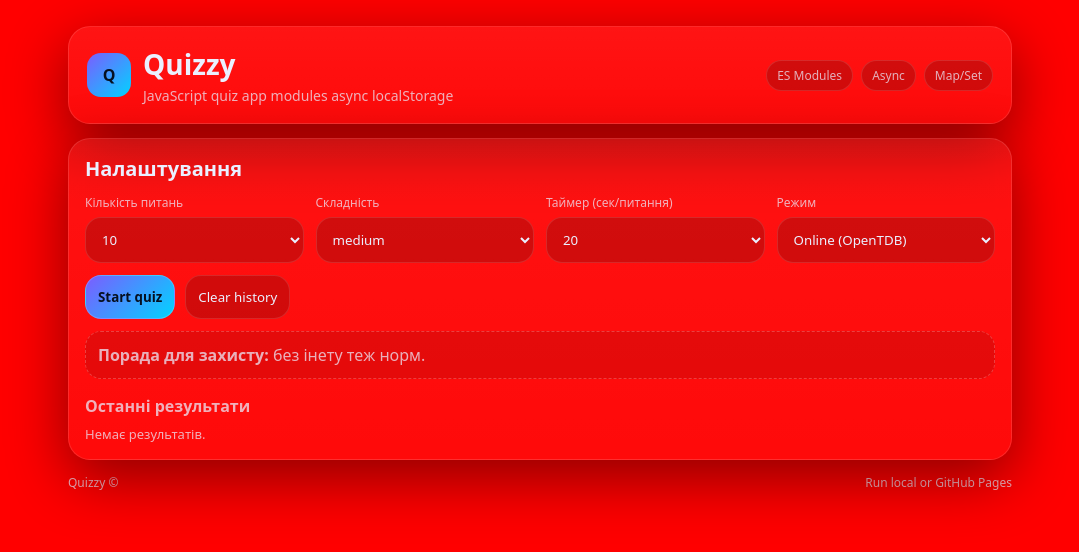
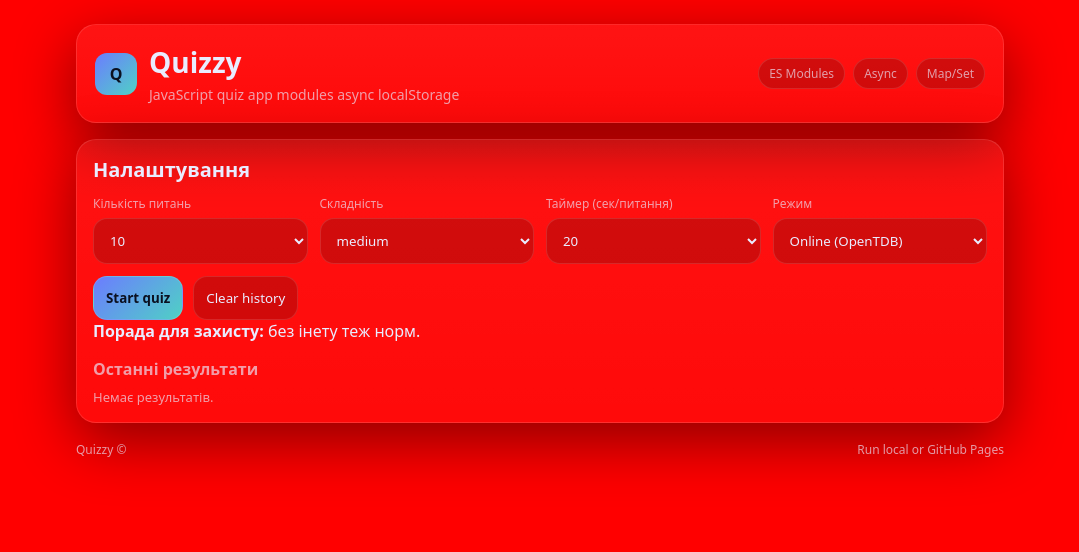
Before and after one commit to dvsqwx/Quizzy, a plain HTML site: page index.html in a window 1280 px wide. Shown: the whole page, without its empty margins (100-1179 px from the left). Drawn offline with Linux system fonts and the light colour scheme.

Commit message:
Update styles.css

```diff
--- a/styles.css
+++ b/styles.css
@@ -1,56 +1,93 @@
 body {
   background: red !important;
 }
-:root{
-  --bg1:#070a1a;
-  --bg2:#0b1230;
-  --card: rgba(255,255,255,.06);
-  --stroke: rgba(255,255,255,.12);
-  --text:#eaf0ff;
-  --muted: rgba(234,240,255,.72);
-  --accent:#7c5cff;
-  --accent2:#00d4ff;
-  --good:#19d38b;
-  --bad:#ff5c7a;
-  --shadow: 0 18px 60px rgba(0,0,0,.45);
+:root {
+  --bg1: #0f1226;
+  --bg2: #14183a;
+
+  --card: rgba(255, 255, 255, 0.06);
+  --stroke: rgba(255, 255, 255, 0.12);
+
+  --text: #e9ecff;
+  --muted: rgba(233, 236, 255, 0.65);
+
+  --accent: #6c7cff;
+  --accent2: #4fd1c5;
+
+  --good: #3ccf91;
+  --bad: #e57373;
+
+  --shadow: 0 18px 60px rgba(0, 0, 0, 0.45);
 }
 
-*{ box-sizing:border-box; font-family: ui-sans-serif, system-ui, -apple-system, Segoe UI, Roboto, Arial, sans-serif; }
-body{
-  margin:0; color:var(--text);
-  min-height:100vh;
+* {
+  box-sizing: border-box;
+  font-family: system-ui, -apple-system, Segoe UI, Roboto, Arial, sans-serif;
+}
+
+body {
+  margin: 0;
+  min-height: 100vh;
+  color: var(--text);
   background:
-    radial-gradient(1200px 600px at 15% 10%, rgba(124,92,255,.35), transparent 60%),
-    radial-gradient(1000px 600px at 85% 20%, rgba(0,212,255,.25), transparent 55%),
-    radial-gradient(900px 500px at 50% 95%, rgba(25,211,139,.18), transparent 55%),
+    radial-gradient(1200px 600px at 15% 10%, rgba(108,124,255,.25), transparent 60%),
+    radial-gradient(1000px 600px at 85% 20%, rgba(79,209,197,.20), transparent 55%),
     linear-gradient(180deg, var(--bg1), var(--bg2));
 }
 
-.app{ max-width: 980px; margin: 0 auto; padding: 26px 18px 40px; }
-
-.top{
-  display:flex; justify-content:space-between; align-items:center; gap:14px;
-  padding: 18px;
-  border: 1px solid var(--stroke);
-  background: linear-gradient(180deg, rgba(255,255,255,.08), rgba(255,255,255,.04));
-  border-radius: 22px;
-  box-shadow: var(--shadow);
-  backdrop-filter: blur(10px);
+.app {
+  max-width: 960px;
+  margin: 0 auto;
+  padding: 24px 16px 40px;
 }
 
-.brand{ display:flex; align-items:center; gap:12px; }
-.logo{
-  width: 44px; height: 44px; border-radius: 14px;
-  display:grid; place-items:center;
-  font-weight: 900;
+.top {
+  display: flex;
+  justify-content: space-between;
+  align-items: center;
+  gap: 14px;
+  padding: 18px;
+  border-radius: 20px;
+  background: linear-gradient(180deg, rgba(255,255,255,.08), rgba(255,255,255,.04));
+  border: 1px solid var(--stroke);
+  box-shadow: var(--shadow);
+}
+
+.brand {
+  display: flex;
+  align-items: center;
+  gap: 12px;
+}
+
+.logo {
+  width: 42px;
+  height: 42px;
+  border-radius: 12px;
+  display: grid;
+  place-items: center;
+  font-weight: 800;
   background: linear-gradient(135deg, var(--accent), var(--accent2));
-  color:#061021;
+  color: #0b1020;
 }
-h1{ margin:0; font-size: 28px; }
-.sub{ margin: 3px 0 0; color:var(--muted); font-size: 14px; }
 
-.chips{ display:flex; gap:8px; flex-wrap:wrap; }
-.chip{
+h1 {
+  margin: 0;
+  font-size: 28px;
+}
+
+.sub {
+  margin: 4px 0 0;
+  font-size: 14px;
+  color: var(--muted);
+}
+
+.chips {
+  display: flex;
+  gap: 8px;
+  flex-wrap: wrap;
+}
+
+.chip {
   font-size: 12px;
   padding: 6px 10px;
   border-radius: 999px;
@@ -59,193 +96,220 @@ h1{ margin:0; font-size: 28px; }
   color: var(--muted);
 }
 
-.card{
-  margin-top: 14px;
+.card {
+  margin-top: 16px;
+  padding: 16px;
+  border-radius: 20px;
+  background: linear-gradient(180deg, rgba(255,255,255,.07), rgba(255,255,255,.04));
   border: 1px solid var(--stroke);
-  border-radius: 22px;
-  background: linear-gradient(180deg, rgba(255,255,255,.07), rgba(255,255,255,.04));
   box-shadow: var(--shadow);
-  backdrop-filter: blur(10px);
-  padding: 16px;
 }
 
-.screen{ display:none; }
-.screen.active{ display:block; }
+.screen { display: none; }
+.screen.active { display: block; }
 
-.title{ margin:0 0 12px; font-size: 20px; }
-.subtitle{ margin: 16px 0 8px; font-size: 16px; color: var(--muted); }
+.title {
+  margin: 0 0 12px;
+  font-size: 20px;
+}
 
-.grid{
-  display:grid;
-  grid-template-columns: repeat(4, minmax(0, 1fr));
+.subtitle {
+  margin: 16px 0 8px;
+  font-size: 16px;
+  color: var(--muted);
+}
+
+.grid {
+  display: grid;
+  grid-template-columns: repeat(auto-fit, minmax(180px, 1fr));
   gap: 12px;
 }
-@media (max-width: 980px){ .grid{ grid-template-columns: repeat(2, 1fr); } }
-@media (max-width: 520px){ .grid{ grid-template-columns: 1fr; } }
 
-.field{ display:flex; flex-direction:column; gap:6px; }
-.field span{ color: var(--muted); font-size: 12px; }
+.field {
+  display: flex;
+  flex-direction: column;
+  gap: 6px;
+}
 
-input, select, button{
-  border-radius: 16px;
+.field span {
+  font-size: 12px;
+  color: var(--muted);
+}
+
+input, select, button {
+  padding: 12px;
+  border-radius: 14px;
   border: 1px solid var(--stroke);
   background: rgba(0,0,0,.18);
   color: var(--text);
-  padding: 12px 12px;
   outline: none;
 }
-select:focus, input:focus{
-  border-color: rgba(124,92,255,.6);
-  box-shadow: 0 0 0 4px rgba(124,92,255,.18);
+
+input:focus, select:focus {
+  border-color: var(--accent);
 }
 
-.row{ display:flex; gap:10px; align-items:center; margin-top: 12px; flex-wrap: wrap; }
+.row {
+  display: flex;
+  gap: 10px;
+  margin-top: 12px;
+  flex-wrap: wrap;
+}
 
-.btn{
-  cursor:pointer;
-  transition: transform .08s ease, filter .2s ease, background .2s ease, border-color .2s ease;
-  user-select:none;
+.btn {
+  cursor: pointer;
+  transition: background .2s ease, transform .1s ease;
 }
-.btn:active{ transform: translateY(1px); }
-.btn.small{ padding: 10px 10px; border-radius: 14px; }
 
-.btn.primary{
+.btn:active {
+  transform: translateY(1px);
+}
+
+.btn.primary {
   background: linear-gradient(135deg, var(--accent), var(--accent2));
-  border-color: rgba(255,255,255,.18);
-  color: #061021;
-  font-weight: 800;
+  color: #0b1020;
+  font-weight: 700;
 }
-.btn.primary:hover{ filter: brightness(1.05); }
 
-.btn.ghost:hover{
-  border-color: rgba(255,255,255,.22);
+.btn.ghost:hover {
   background: rgba(255,255,255,.06);
 }
 
-.note{
-  margin-top: 12px;
-  padding: 12px;
-  border-radius: 16px;
-  border: 1px dashed rgba(255,255,255,.22);
-  color: var(--muted);
-  background: rgba(0,0,0,.10);
+.history {
+  display: flex;
+  flex-direction: column;
+  gap: 8px;
 }
 
-.history{
-  display:flex;
-  flex-direction:column;
-  gap:8px;
-}
-.histItem{
+.histItem {
   padding: 10px 12px;
-  border-radius: 16px;
+  border-radius: 14px;
   border: 1px solid var(--stroke);
   background: rgba(0,0,0,.18);
-  display:flex;
-  justify-content:space-between;
-  gap:10px;
-  flex-wrap: wrap;
+  display: flex;
+  justify-content: space-between;
+  gap: 8px;
 }
-.kv{ color: var(--muted); font-size: 13px; }
 
-.quizTop{
-  display:flex;
-  justify-content:space-between;
-  align-items:center;
-  gap:12px;
+.kv {
+  font-size: 13px;
+  color: var(--muted);
 }
-.progressWrap{ flex:1; }
-.progressText{ color: var(--muted); font-size: 13px; margin-bottom: 6px; }
-.progressBar{
+
+.quizTop {
+  display: flex;
+  justify-content: space-between;
+  align-items: center;
+  gap: 12px;
+}
+
+.progressText {
+  font-size: 13px;
+  color: var(--muted);
+  margin-bottom: 6px;
+}
+
+.progressBar {
   height: 10px;
   border-radius: 999px;
+  background: rgba(0,0,0,.18);
   border: 1px solid var(--stroke);
-  background: rgba(0,0,0,.18);
-  overflow:hidden;
+  overflow: hidden;
 }
-.progressFill{
+
+.progressFill {
   height: 100%;
   width: 0%;
   background: linear-gradient(135deg, var(--accent), var(--accent2));
 }
 
-.rightInfo{ display:flex; gap:10px; align-items:center; }
-.timer{
-  min-width: 54px;
-  text-align:center;
-  padding: 10px 10px;
+.timer {
+  padding: 10px 12px;
+  border-radius: 14px;
+  border: 1px solid var(--stroke);
+  font-weight: 700;
+}
+
+.timer.danger {
+  color: var(--bad);
+  border-color: var(--bad);
+}
+
+.hidden { display: none; }
+.qCard {
+  margin-top: 12px;
+  padding: 14px;
   border-radius: 16px;
   border: 1px solid var(--stroke);
   background: rgba(0,0,0,.18);
-  font-weight: 800;
 }
-.timer.danger{ border-color: rgba(255,92,122,.45); color: #ffe7ea; }
-.hidden{ display:none; }
 
-.qCard{
+.category {
+  font-size: 12px;
+  color: var(--muted);
+  margin-bottom: 6px;
+}
+
+.question {
+  margin: 0;
+  font-size: 20px;
+}
+
+.answers {
   margin-top: 12px;
-  padding: 14px;
-  border-radius: 18px;
+  display: grid;
+  grid-template-columns: repeat(auto-fit, minmax(220px, 1fr));
+  gap: 10px;
+}
+
+.answer {
+  padding: 12px;
+  border-radius: 16px;
   border: 1px solid var(--stroke);
   background: rgba(0,0,0,.18);
+  cursor: pointer;
 }
-.category{
-  color: var(--muted);
-  font-size: 12px;
-  margin-bottom: 6px;
+
+.answer:hover {
+  background: rgba(255,255,255,.05);
 }
-.question{ margin:0; font-size: 20px; line-height: 1.25; }
 
-.answers{
-  margin-top: 12px;
-  display:grid;
-  grid-template-columns: repeat(2, minmax(0, 1fr));
-  gap: 10px;
+.answer.correct {
+  border-color: var(--good);
+  background: rgba(60,207,145,.12);
 }
-@media (max-width: 720px){ .answers{ grid-template-columns: 1fr; } }
 
-.answer{
-  text-align:left;
-  padding: 12px;
-  border-radius: 18px;
-  border: 1px solid var(--stroke);
-  background: rgba(0,0,0,.18);
-  cursor:pointer;
-  transition: transform .12s ease, background .2s ease, border-color .2s ease;
+.answer.wrong {
+  border-color: var(--bad);
+  background: rgba(229,115,115,.12);
 }
-.answer:hover{
-  transform: translateY(-1px);
-  border-color: rgba(255,255,255,.22);
-  background: rgba(0,0,0,.22);
+
+.answer.selected {
+  outline: 2px solid var(--accent);
 }
-.answer.selected{ outline: 2px solid rgba(124,92,255,.55); }
-.answer.correct{ border-color: rgba(25,211,139,.45); background: rgba(25,211,139,.10); }
-.answer.wrong{ border-color: rgba(255,92,122,.45); background: rgba(255,92,122,.10); }
 
-.hint{ margin-top: 10px; color: var(--muted); font-size: 13px; min-height: 18px; }
-
-.summary{
-  padding: 12px;
-  border-radius: 18px;
-  border: 1px solid var(--stroke);
-  background: rgba(0,0,0,.18);
-  display:flex;
-  gap:12px;
+.summary {
+  display: flex;
+  gap: 12px;
   flex-wrap: wrap;
 }
-.stat{
+
+.stat {
   padding: 10px 12px;
-  border-radius: 16px;
+  border-radius: 14px;
   border: 1px solid var(--stroke);
   background: rgba(255,255,255,.06);
 }
-.stat b{ display:block; font-size: 16px; }
 
-.foot{
-  margin-top: 14px;
-  display:flex;
-  justify-content:space-between;
+.stat b {
+  display: block;
+  font-size: 16px;
+}
+
+.foot {
+  margin-top: 18px;
+  display: flex;
+  justify-content: space-between;
+  font-size: 12px;
   color: var(--muted);
-  font-size: 12px;
 }
-.muted{ color: var(--muted); }
```
